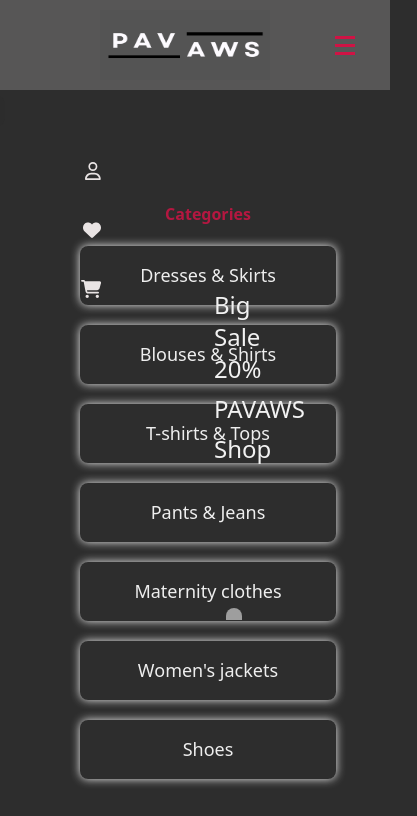
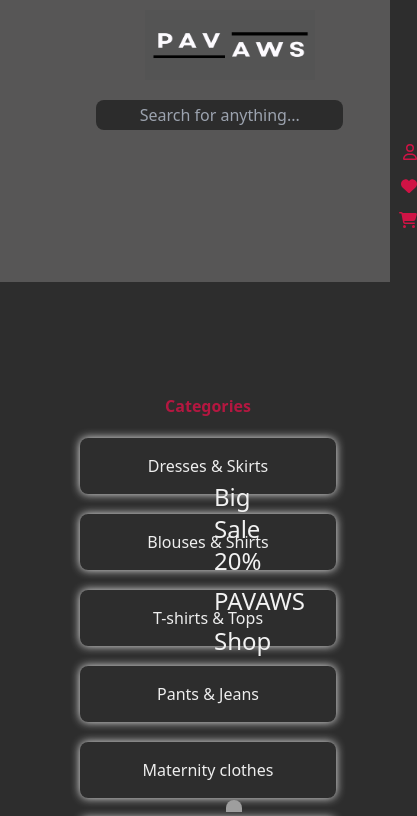
Before and after one commit to Hossaini1/e-commerce, a React (Vite) app: page / in a window 390 px wide. Shown: the top 816 px of the page, 417 px wide, since content can reach past the window. Built offline with nearby package versions, Linux system fonts and the light colour scheme; grey boxes are pictures that could not be loaded.

Commit message:
nav responsive

```diff
--- a/src/components/Nav.jsx
+++ b/src/components/Nav.jsx
@@ -1,5 +1,4 @@
 import { useState } from 'react';
-
 import { FontAwesomeIcon } from '@fortawesome/react-fontawesome';
 import { faHeart, faCartShopping } from '@fortawesome/free-solid-svg-icons';
 import { faUser } from '@fortawesome/free-regular-svg-icons';
@@ -32,14 +31,18 @@ function Nav() {
     <div className="App">
       <header className="App-header">
         <nav className={`${styles.navbar}`}>
-      <img  src={logo} alt="Logo" className={`${styles.logo}`}
+          <img
+            src={logo}
+            alt="Logo"
+            className={`${styles.logo}`}
             style={{ width: '170px', height: '70px', marginLeft: '70px' }}
           />
 
           <ul className={`${styles.navMenu} ${isActive ? styles.active : ''}`}>
             <li onClick={removeActive}>
               <form onSubmit={handleSearchSubmit} style={{ marginRight: 'auto' }}>
-        <input type="text"
+                <input
+                  type="text"
                   value={searchQuery}
                   onChange={handleSearchChange}
                   placeholder="Search for anything..."
@@ -49,29 +52,25 @@ function Nav() {
             </li>
 
             <li onClick={removeActive} style={{ marginLeft: 'auto', marginRight: '-30%' }}>
-          <a href="#login" className={`${styles.navLink}`}>
+              <div className={`${styles.navLink}`}>
                 <FontAwesomeIcon icon={faUser} />
-          </a>
+              </div>
             </li>
 
             <li onClick={removeActive} style={{ marginLeft: 'auto', marginRight: '-30%' }}>
-           <a href="#catalog" className={`${styles.navLink}`}>
+              <div className={`${styles.navLink}`}>
                 <FontAwesomeIcon icon={faHeart} />
-          </a>
+              </div>
             </li>
 
             <li onClick={removeActive} style={{ marginLeft: 'auto', marginRight: '-30%' }}>
-            <a href="#cart" className={`${styles.navLink}`}>
+              <div className={`${styles.navLink}`}>
                 <FontAwesomeIcon icon={faCartShopping} />
-              </a>
+              </div>
             </li>
           </ul>
 
-
-          <div
-            className={`${styles.hamburger} ${isActive ? styles.active : ''}`}
-            onClick={toggleActiveClass}
-          >
+          <div className={`${styles.hamburger} ${isActive ? styles.active : ''}`} onClick={toggleActiveClass}>
             <span className={`${styles.bar}`}></span>
             <span className={`${styles.bar}`}></span>
             <span className={`${styles.bar}`}></span>
--- a/src/styles/Nav.module.css
+++ b/src/styles/Nav.module.css
@@ -5,21 +5,11 @@
 }
 
 body {
-    background-color: #2D2D2D;
-  }
-
-  ul {
-    list-style: none;
-  }
-
-  a {
-    text-decoration: none;
-    color: black;
-    font-size: 18px;
+  background-color: #2d2d2d;
 }
 
 .navbar {
-    background-color:#575656;
+  background-color: #575656;
   padding: 10px 30px;
   display: flex;
   justify-content: space-between;
@@ -31,11 +21,14 @@
 .navMenu {
   display: flex;
   align-items: center;
-    gap: 90px;
+  gap: 20px;
+  list-style: none;
+  padding: 0;
 }
 
 .navLink {
-    color:  #e9e4e4;
+  color: #e9e4e4;
+  cursor: pointer;
 }
 
 .searchInput {
@@ -48,50 +41,40 @@
   text-align: center;
 }
 
-  @media screen and (max-width: 780px) {
-    .hamburger {
-      display: block;
-      cursor: pointer;
+.iconWrapper {
+  display: flex;
+  align-items: center;
 }
 
-    .bar {
-      background-color:#D01345;
-      width: 20px;
-      height: 3px;
-      display: block;
-      margin: 5px;
-      -webkit-transition: 0.3s ease-in-out;
-      transition: 0.3s ease-in-out;
+@media screen and (max-width: 780px) {
+  .navbar {
+    flex-direction: column;
+    align-items: center;
   }
 
-    .hamburger.active .bar:nth-child(2){
-      opacity: 0;
-    }
-    .hamburger.active .bar:nth-child(1){
-      transform: translateY(8px) rotate(45deg);
-    }
-    .hamburger.active .bar:nth-child(3){
-      transform: translateY(-8px) rotate(-45deg);
+  .searchInput {
+    width: 100%;
   }
 
-    .navMenu{
-      position: absolute;
+  .navMenu {
+    display: flex;
     flex-direction: column;
-      gap: 0;
-      top: 70px;
-      left: -100%;
-      text-align: center;
-      width: 100%;
-      transition: 0.7s ease-in-out;
-      background-color: #8b8888;
-      padding: 10px;
+    align-items: center;
+    gap: 10px;
+    margin-top: -20px;
+    margin-left: 15%;
   }
 
-    .navMenu.active{
-      left: 0;
+  .navLink {
+    color: #D01345;
   }
 
-    .navMenu li {
-      margin: 16px 0;
+  .searchContainer {
+    position: relative;
+  }
+
+  .iconWrapper {
+    position: absolute;
+    right: 0;
   }
 }
```
Lines whose indentation alone changed are shown as unchanged.
